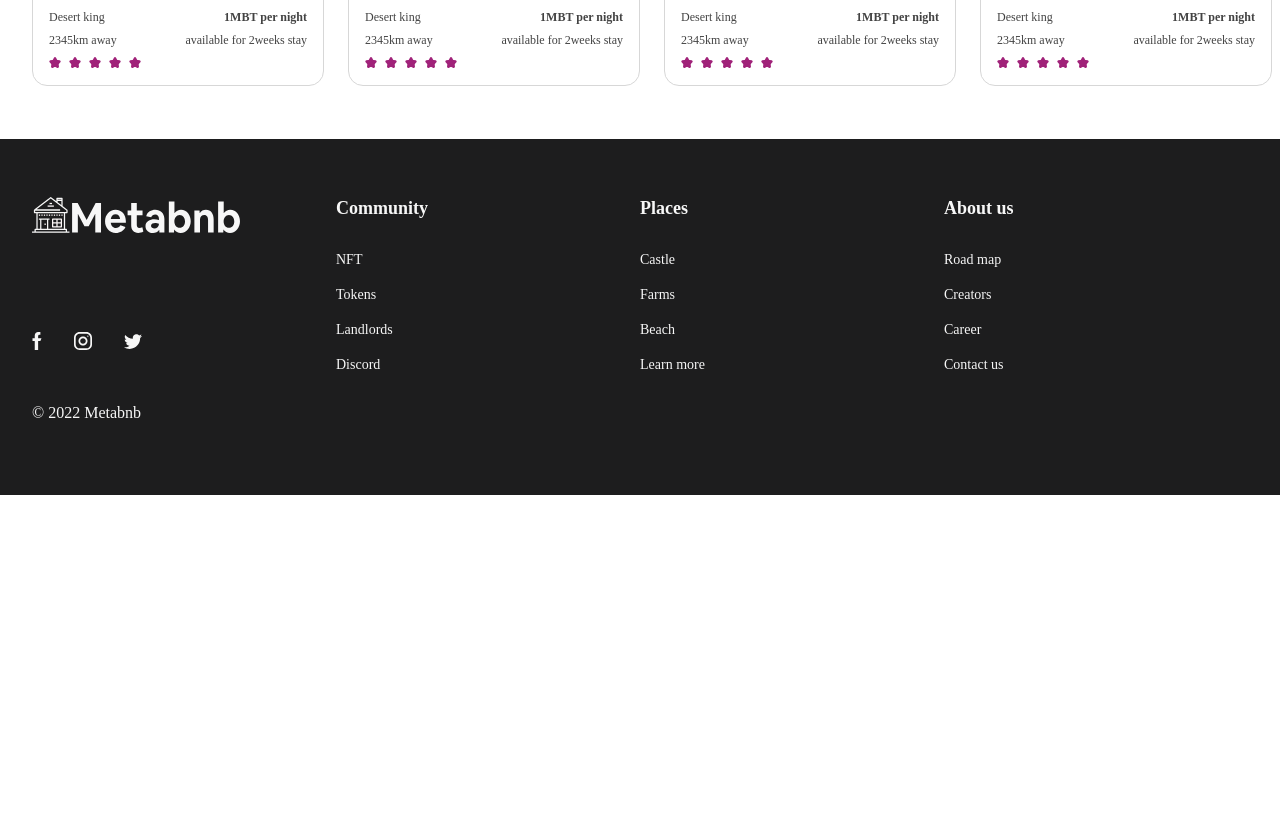
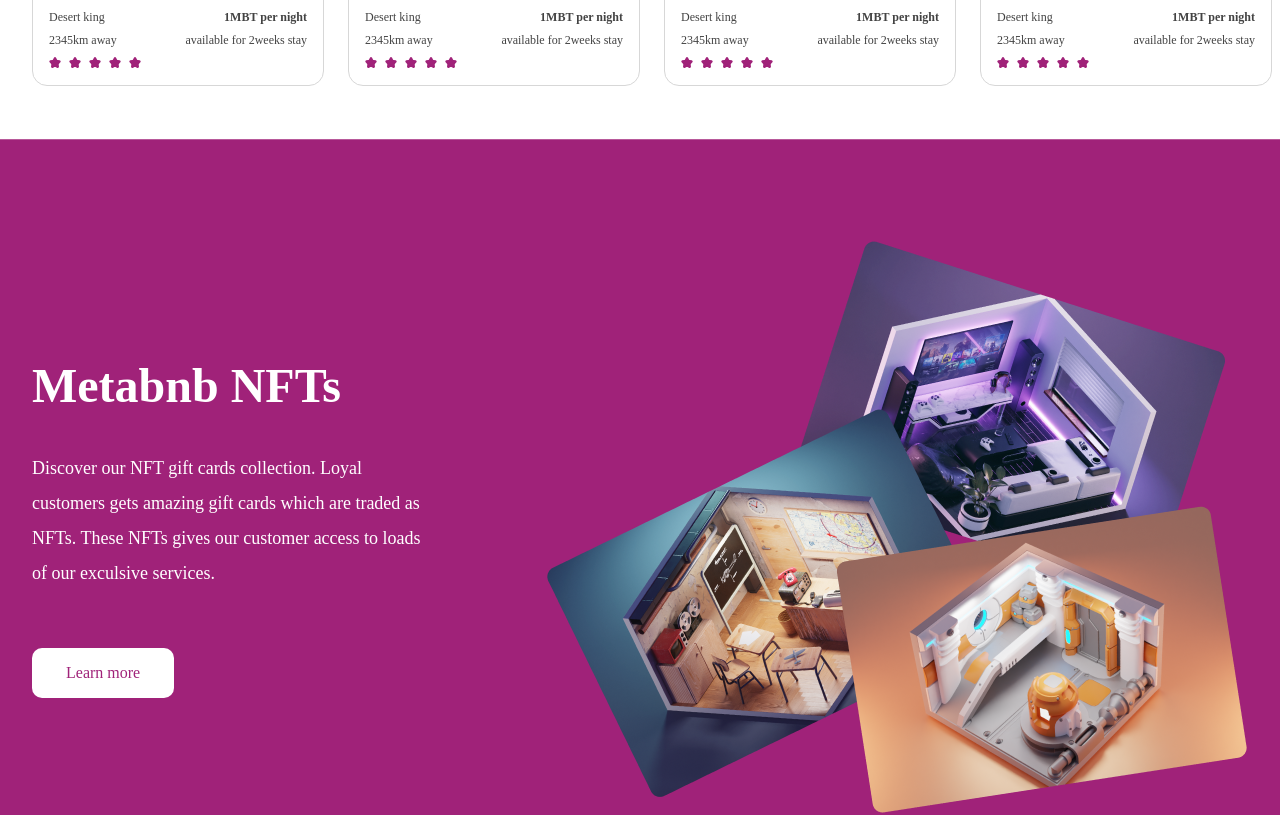
Before and after one commit to pena56/hng9-stage3, a React (Vite) app: page / in a window 1280 px wide. Shown: the part 1580-2395 px from the top of the page. Before the commit the page ends 2075 px from the top, so only its background shows below. Built offline with nearby package versions, Linux system fonts and the light colour scheme; a web font is replaced by a local one.

Commit message:
feat: add hero section to home page

```diff
--- a/src/pages/Home/index.jsx
+++ b/src/pages/Home/index.jsx
@@ -1,9 +1,11 @@
 import PageLayout from "../../layout/PageLayout";
 import SearchInput from "../../components/SearchInput";
 import NFTCard from "../../components/NFTCard";
+import Button from "../../components/Button";
 import style from "./style.module.css";
 
 import bannerImg from "../../assets/banner.png";
+import heroImg from "../../assets/hero.png";
 import mbToken from "../../assets/mbToken.svg";
 import metamask from "../../assets/metamask.svg";
 import openSea from "../../assets/openSea.svg";
@@ -55,6 +57,20 @@ export default function Home() {
           ))}
         </div>
       </section>
+
+      {/* hero */}
+      <section className={style.heroContainer}>
+        <div className={style.hero_details}>
+          <h3>Metabnb NFTs</h3>
+          <p>
+            Discover our NFT gift cards collection. Loyal customers gets amazing
+            gift cards which are traded as NFTs. These NFTs gives our customer
+            access to loads of our exculsive services.
+          </p>
+          <Button light label="Learn more" />
+        </div>
+        <img src={heroImg} alt="" />
+      </section>
     </PageLayout>
   );
 }
--- a/src/pages/Home/style.module.css
+++ b/src/pages/Home/style.module.css
@@ -76,6 +76,39 @@
   margin-bottom: 53px;
 }
 
+.heroContainer {
+  width: 100%;
+  background: linear-gradient(90deg, #a02279 11.45%, #a02279 11.45%);
+  box-shadow: 0 0 0 100vmax #a02279;
+  clip-path: inset(0 -100vmax);
+  padding: 100px 0;
+  font-weight: 400;
+  font-size: 18px;
+  line-height: 35px;
+  color: #ffffff;
+}
+
+.hero_details {
+  margin-bottom: 122px;
+}
+
+.hero_details > h3 {
+  font-weight: 700;
+  font-size: 48px;
+  line-height: 60px;
+}
+
+.hero_details > p {
+  margin-top: 35px;
+  margin-bottom: 57px;
+}
+
+.heroContainer > img {
+  width: 100%;
+  height: auto;
+  object-fit: contain;
+}
+
 @media screen and (min-width: 670px) {
   .tokenContainer {
     flex-wrap: nowrap;
@@ -93,11 +126,38 @@
   .nftsContainer {
     grid-template-columns: 1fr 1fr;
   }
+
+  .heroContainer {
+    display: flex;
+    align-items: center;
+    gap: 36px;
+  }
+
+  .hero_details {
+    width: 60%;
+    margin-bottom: 0;
+  }
+
+  .heroContainer > img {
+    width: 40%;
+  }
 }
 
 @media screen and (min-width: 980px) {
   .nftsContainer {
     grid-template-columns: 1fr 1fr 1fr;
+  }
+
+  .hero_details {
+    width: 50%;
+  }
+
+  .heroContainer > img {
+    width: 50%;
+  }
+
+  .heroContainer {
+    gap: 56px;
   }
 }
 
@@ -133,6 +193,18 @@
   .inspirationContainer > h3 {
     font-size: 48px;
   }
+
+  .heroContainer {
+    gap: 122px;
+  }
+
+  .hero_details {
+    width: 40%;
+  }
+
+  .heroContainer > img {
+    width: 60%;
+  }
 }
 
 @media screen and (min-width: 1240px) {
```
Also changed, not shown: src/assets/hero.png (added).
